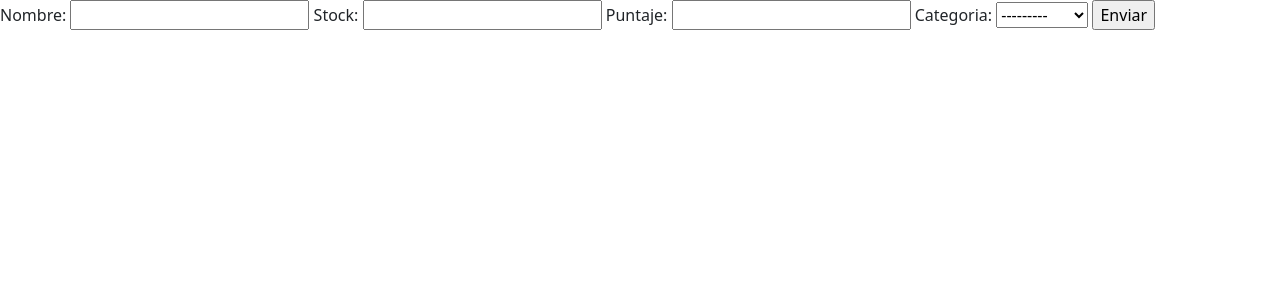
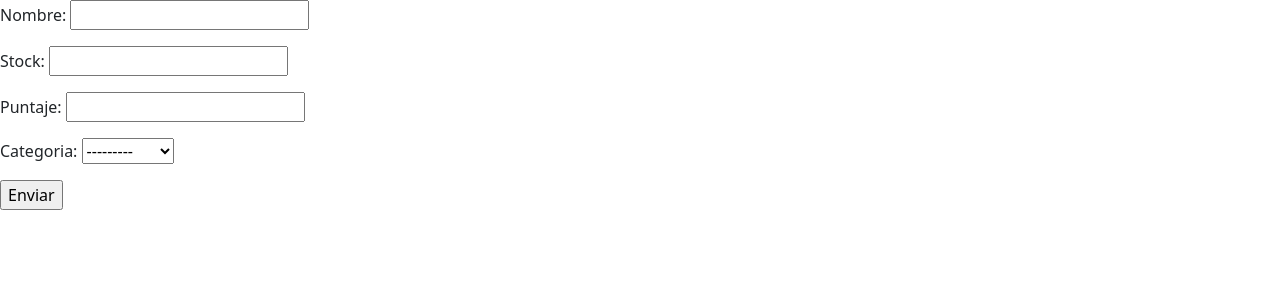
Before and after one commit to kriskoin/mypython, a Django app: page /productos/formulario in a window 1280 px wide. Shown: the top 300 px of the page. Run offline with Django 4.2, Linux system fonts and the light colour scheme; data comes from the database, SQL or seed files in the repository.

Commit message:
add: lecture 161

```diff
--- a/productly/productos/templates/form_snippet.html
+++ b/productly/productos/templates/form_snippet.html
@@ -1,6 +1,10 @@
 {% for field in form %}
+<div class="mb-3">
     {{ field.label_tag }} {{field }}
-    {% for error in field.errors %}
-        {{ error }}
-    {% endfor %}
+    <div class="invalid_feedback">
+        {% for error in field.errors %}
+            {{ error }}
+        {% endfor %}
+    </div>
+</div>
 {% endfor %}
```
